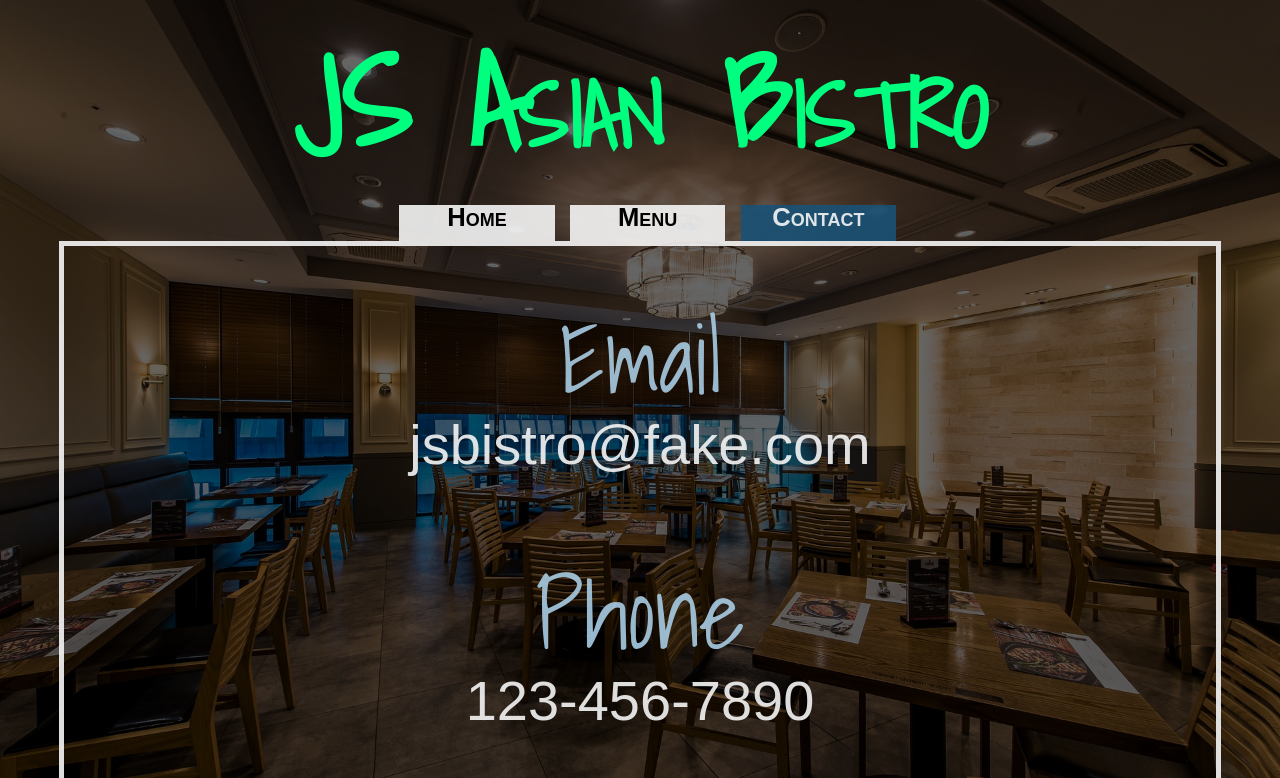
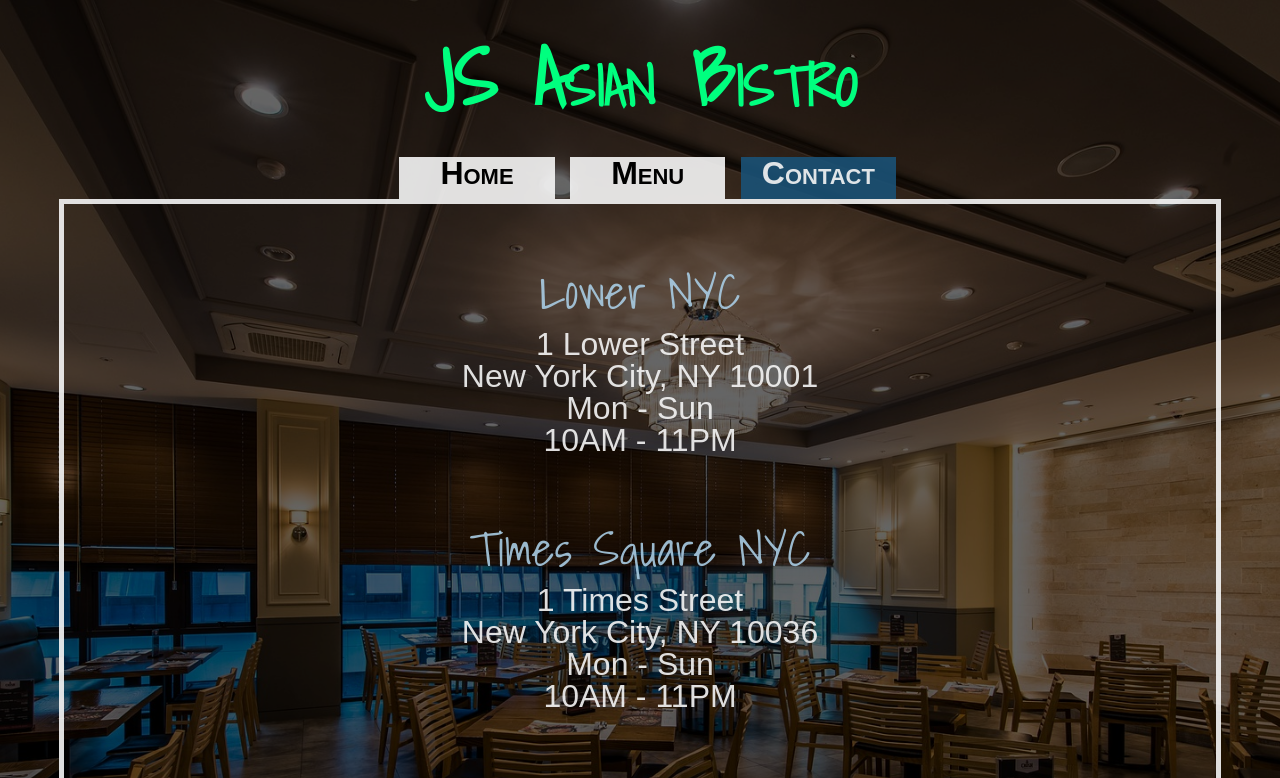
Before and after one commit to rgee258/js-restaurant-page, a website built with webpack: page dist/index.html in a window 1280 px wide. Both pictures are taken after a click on the item "Contact". Shown: the top 778 px of the page. Built offline with nearby package versions, Linux system fonts and the light colour scheme; files whose address does not match are found by name; a web font is replaced by a local one.

Commit message:
Redone font sizing, added more contact info

```diff
--- a/src/contact.js
+++ b/src/contact.js
@@ -1,7 +1,36 @@
 function contactContent() {
   let tabbed = document.querySelector("#tabbed-content");
+  tabbed.appendChild(locationDetails("Lower NYC", "1 Lower Street", "New York City, NY 10001", "Mon - Sun", "10AM - 11PM"));
+  tabbed.appendChild(locationDetails("Times Square NYC", "1 Times Street", "New York City, NY 10036", "Mon - Sun", "10AM - 11PM"));
   tabbed.appendChild(contactDetails("Email", "jsbistro@fake.com"));
   tabbed.appendChild(contactDetails("Phone", "123-456-7890"));
+}
+
+function locationDetails(site, street, city, days, hours) {
+  let location = document.createElement("div");
+  location.classList.add("location");
+  let locationSite = document.createElement("h3");
+  locationSite.classList.add("location-site");
+  locationSite.innerText = site;
+  let locationStreet = document.createElement("h4");
+  locationStreet.classList.add("location-street");
+  locationStreet.innerText = street;
+  let locationCity = document.createElement("h4");
+  locationCity.classList.add("location-city");
+  locationCity.innerText = city;
+  let locationDays = document.createElement("h4");
+  locationDays.classList.add("location-days");
+  locationDays.innerText = days;
+  let locationHours = document.createElement("h4");
+  locationHours.classList.add("location-hours");
+  locationHours.innerText = hours;
+  location.appendChild(locationSite);
+  location.appendChild(locationStreet);
+  location.appendChild(locationCity);
+  location.appendChild(locationDays);
+  location.appendChild(locationHours);
+
+  return location;
 }
 
 function contactDetails(type, info) {
--- a/src/css/style.css
+++ b/src/css/style.css
@@ -67,7 +67,7 @@ h1 {
   text-align: center;
   font-weight: bold;
   font-variant: small-caps;
-  font-size: 10vw;
+  font-size: 5rem;
 }
 
 /* Content */
@@ -104,7 +104,7 @@ nav ul li {
   margin-left: 3%;
   padding-bottom: 2%;
   font-family: 'Darker Grotesque', sans-serif;
-  font-size: 2vw;
+  font-size: 2rem;
   font-variant: small-caps;
   font-weight: bold;
   background-color: rgba(245,245,245,.9);
@@ -164,18 +164,18 @@ div[class|="food"] img {
 
 .recommendation h3 {
   margin-bottom: 2%;
-  font-size: 3vw;
+  font-size: 3rem;
 }
 
 .recommendation h4 {
-  font-size: 2vw;
+  font-size: 2rem;
 }
 
 /* Menu */
 
 .menu-header {
   margin-bottom: 4%;
-  font-size: 12vh;
+  font-size: 3rem;
   font-family: 'Shadows Into Light', cursive;
   color: rgba(169,204,227,0.9);
 }
@@ -194,7 +194,7 @@ div[class|="food"] img {
 
 .dish, .cost {
   font-family: 'Darker Grotesque', sans-serif;
-  font-size: 7vh;
+  font-size: 2rem;
 }
 
 .dish {
@@ -207,19 +207,19 @@ div[class|="food"] img {
 
 /* Contact */
 
-.contact-method {
+.contact-method, .location-site {
   margin-bottom: 1%;
-  font-size: 12vh;
+  font-size: 3rem;
   font-family: 'Shadows Into Light', cursive;
   color: rgba(169,204,227,0.9);
 }
 
-.contact-info {
+.contact-info, h4[class^="location"] {
   font-family: 'Darker Grotesque', sans-serif;
-  font-size: 7vh;
+  font-size: 2rem;
   color: rgba(245,245,245,.9);
 }
 
-.contact:nth-of-type(2) {
-  margin-top: 8%;
+.location:nth-of-type(2), .contact {
+  margin-top: 6%;
 }
```
Also changed, not shown: dist/main.js.
